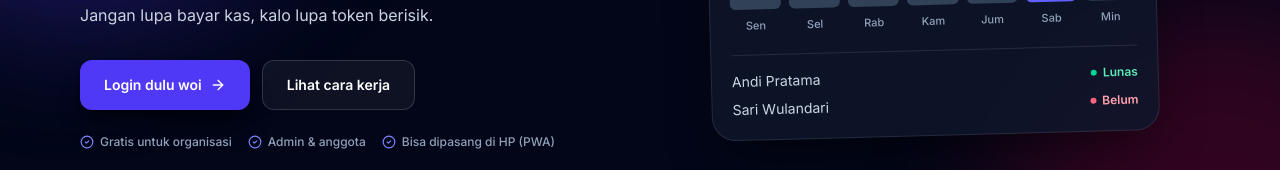
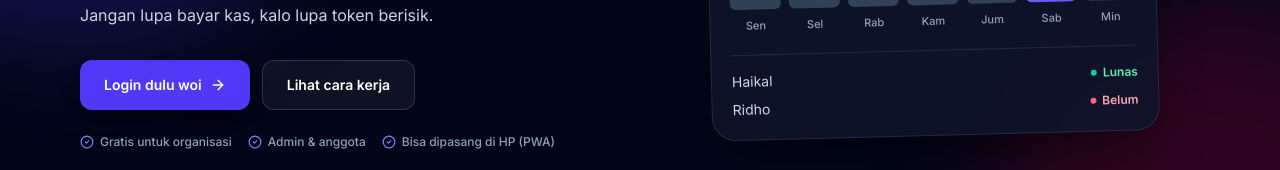
Before and after one commit to Nabz-maker/kantin-sebelah-kas, a Next.js app: page / in a window 1280 px wide. Shown: the part 359-529 px from the top of the page. Built offline with nearby package versions, Linux system fonts and the light colour scheme; no server answers.

Commit message:
ubah nama mock dashboard landing: Haikal & Ridho

```diff
--- a/app/page.js
+++ b/app/page.js
@@ -55,8 +55,8 @@ function DashboardMock() {
 
       <div className="mt-5 space-y-2 border-t border-white/10 pt-4">
         {[
-          ["Andi Pratama", "Lunas", "emerald"],
-          ["Sari Wulandari", "Belum", "rose"],
+          ["Haikal", "Lunas", "emerald"],
+          ["Ridho", "Belum", "rose"],
         ].map(([name, status, tone]) => (
           <div key={name} className="flex items-center justify-between">
             <span className="text-sm text-slate-300">{name}</span>
```
